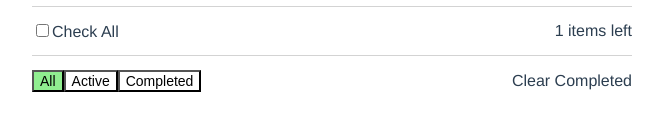
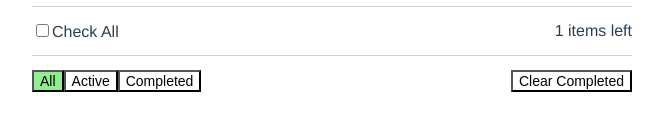
Before and after one commit to curder/vue-todo, a Vue app: page / in a window 1280 px wide. Both pictures are taken after a click on the checkbox 350 px from the left and 241 px from the top of the page. Shown: the part 334-464 px from the top of the page, without its empty margins (308-971 px from the left). Built offline with nearby package versions, Linux system fonts and the light colour scheme.

Commit message:
clear completed

```diff
--- a/src/components/TodoList.vue
+++ b/src/components/TodoList.vue
@@ -39,7 +39,11 @@
             <button :class="{'active': filter === 'active'}" @click="filter = 'active'">Active</button>
             <button :class="{'active': filter === 'completed'}" @click="filter = 'completed'">Completed</button>
         </div>
-        <div>Clear Completed</div>
+        <div>
+            <transition name="fade">
+                <button v-if="showClearCompletedButton" @click="clearCompleted">Clear Completed</button>
+            </transition>
+        </div>
     </div>
 
   </div>
@@ -77,6 +81,9 @@ export default {
           }
 
           return this.todos;
+      },
+      showClearCompletedButton() {
+          return this.todos.filter(todo => todo.completed).length > 0
       }
   },
   directives: {
@@ -121,6 +128,9 @@ export default {
       },
       checkAllTodos() {
           this.todos.forEach(todo => todo.completed = event.target.checked)
+      },
+      clearCompleted() {
+          this.todos = this.todos.filter(todo => !todo.completed)
       }
   }
 }
@@ -200,6 +210,7 @@ export default {
         &.active {
             background: lightgreen;
         }
+    }
     // CSS Transitions
     .fade-enter-active, .fade-leave-active {
         transition: opacity .2s;
@@ -207,6 +218,4 @@ export default {
     .fade-enter, .fade-leave-to {
         opacity: 0;
     }
-    }
-
 </style>
```
Lines whose indentation alone changed are shown as unchanged.
